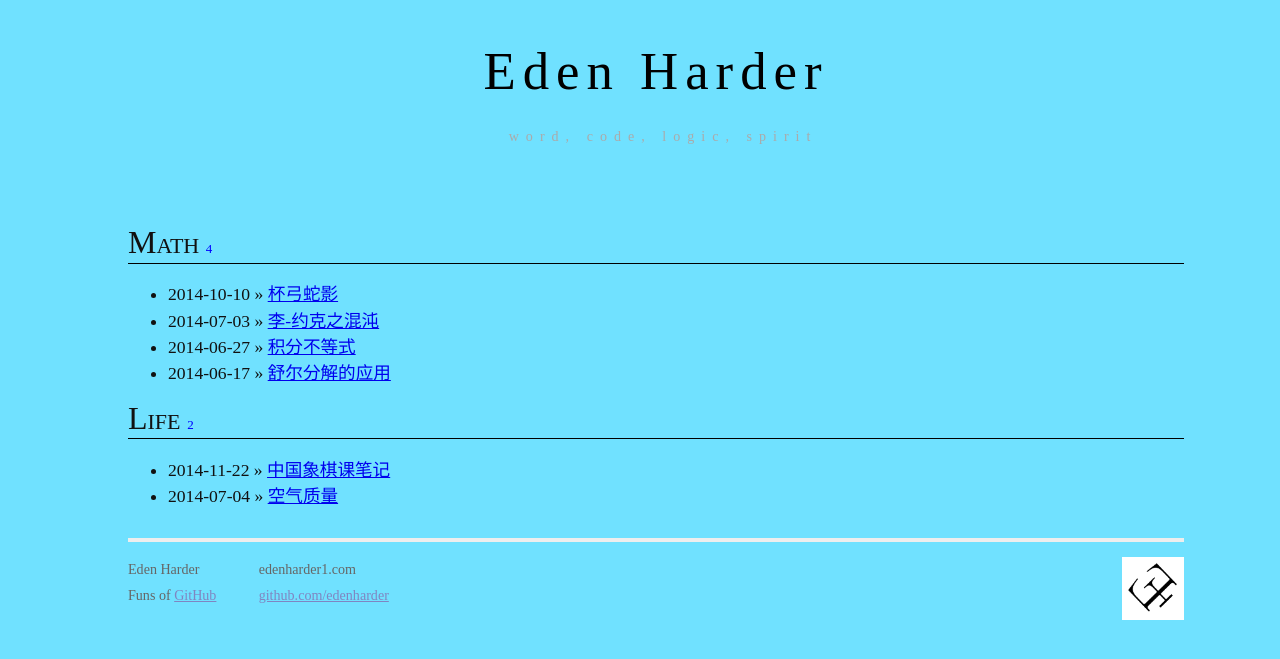
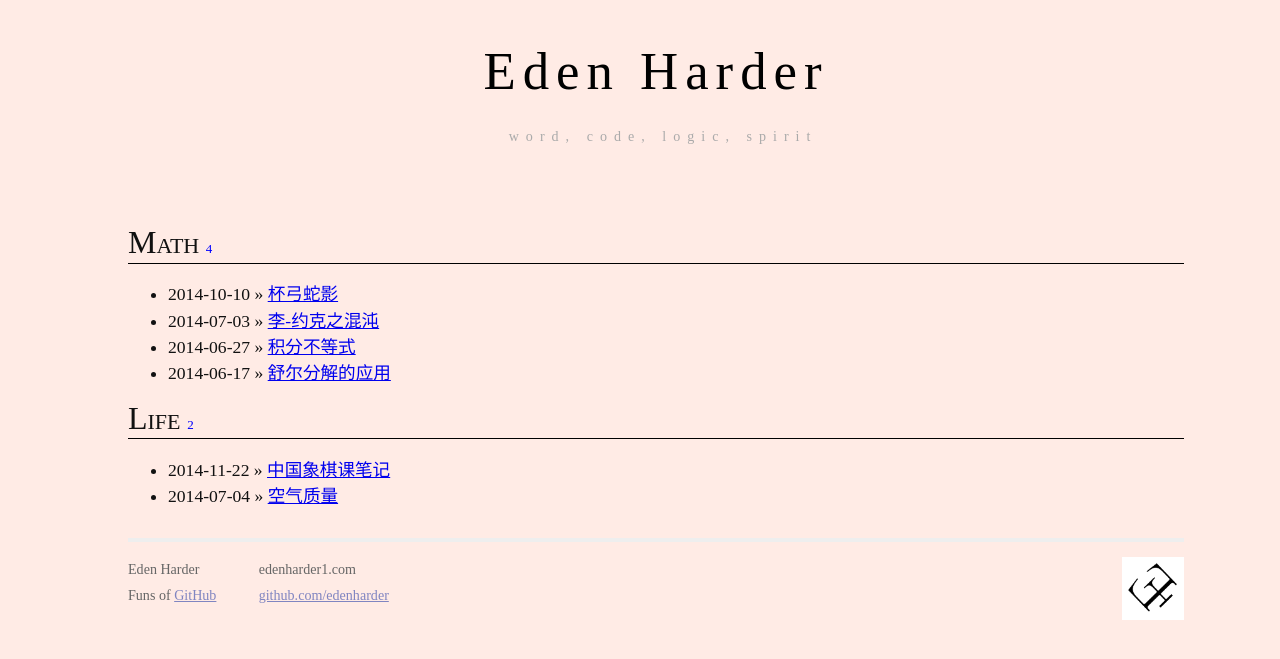
Before and after one commit to hueidou/hueidou.github.io, a Jekyll site: the page built from index.html, in a window 1280 px wide. Shown: the top 659 px of the page. Built offline with Jekyll 4.4.1, drawn with Linux system fonts in a browser that asks for light colours; nearby versions of some CDN libraries; library files that are not in the unit come from our copies; Markdown is read by kramdown in place of the engine named in the settings.

Commit message:
bg color

```diff
--- a/css/screen.css
+++ b/css/screen.css
@@ -5,13 +5,23 @@
     max-width: 64em;
     /**border-left: 1px solid black;
     border-right: 1px solid black;**/
-    background-color: #70e1ff;
     color: black;
     font-family: SimSun, FZLanTingHeiS-UL-GB, Helvetica, WenQuanYi Micro Hei, Verdana, Aril, sans-serif;
     font-size: 100%;
     line-height: 140%;
     color: #111;
 }
+
+body {
+  background-color: #ffebe5;
+}
+.topbanner {
+  background-color: #fbc9ba;
+}
+.leftbanner {
+  background-color: #6d1700;
+}
+
 pre {
     /**border: 1px dotted gray;**/
     background-color: #70e1ff;
```
